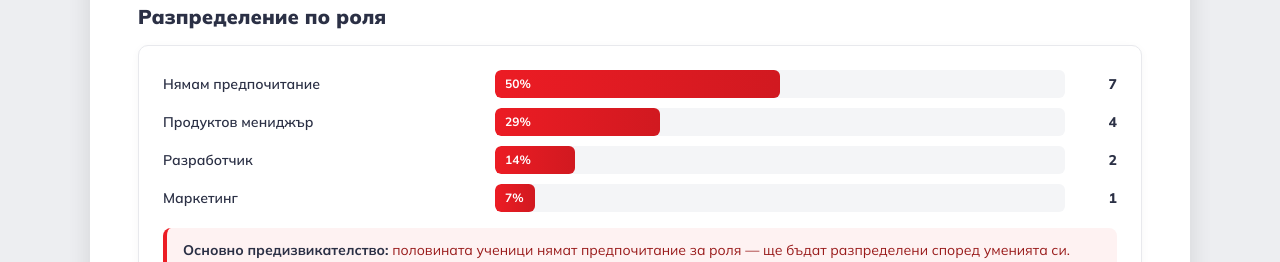
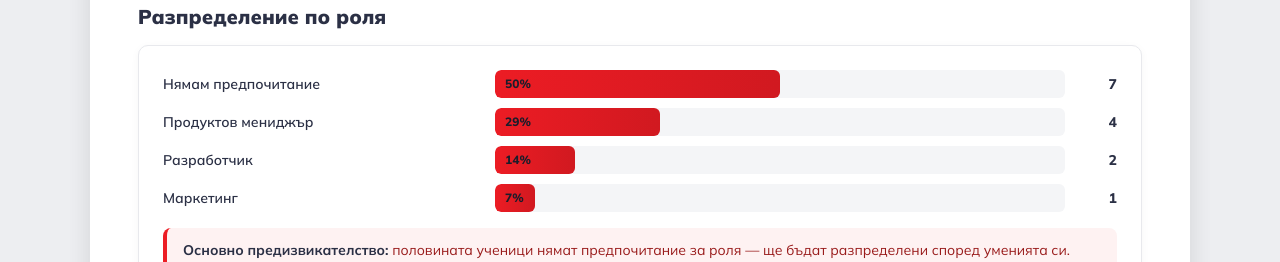
Before and after one commit to Lesto-Product/student-form, a website: page analysis.html in a window 1280 px wide. Shown: the part 349-611 px from the top of the page. Drawn offline with Linux system fonts and the light colour scheme.

Commit message:
Make bar chart labels dark for readability

```diff
--- a/analysis.html
+++ b/analysis.html
@@ -37,7 +37,7 @@
     .bar-row { display: flex; align-items: center; gap: 12px; margin-bottom: 10px; font-size: 14px; }
     .bar-label { width: 320px; flex-shrink: 0; font-weight: 600; color: #2B3045; }
     .bar-track { flex: 1; height: 28px; background: #F4F5F7; border-radius: 6px; position: relative; overflow: hidden; }
-    .bar-fill { height: 100%; background: linear-gradient(90deg, #EC1C24, #D11920); border-radius: 6px; display: flex; align-items: center; padding-left: 10px; color: white; font-weight: 700; font-size: 12px; }
+    .bar-fill { height: 100%; background: linear-gradient(90deg, #EC1C24, #D11920); border-radius: 6px; display: flex; align-items: center; padding-left: 10px; color: #1A1D2B; font-weight: 800; font-size: 12px; }
     .bar-count { font-weight: 800; color: #2B3045; width: 40px; text-align: right; flex-shrink: 0; }
 
     .section { border: 1.5px solid #E8E9ED; border-radius: 10px; padding: 1.5rem; margin-bottom: 1.25rem; background: #fff; box-shadow: 0 2px 8px rgba(0,0,0,0.04); }
```
